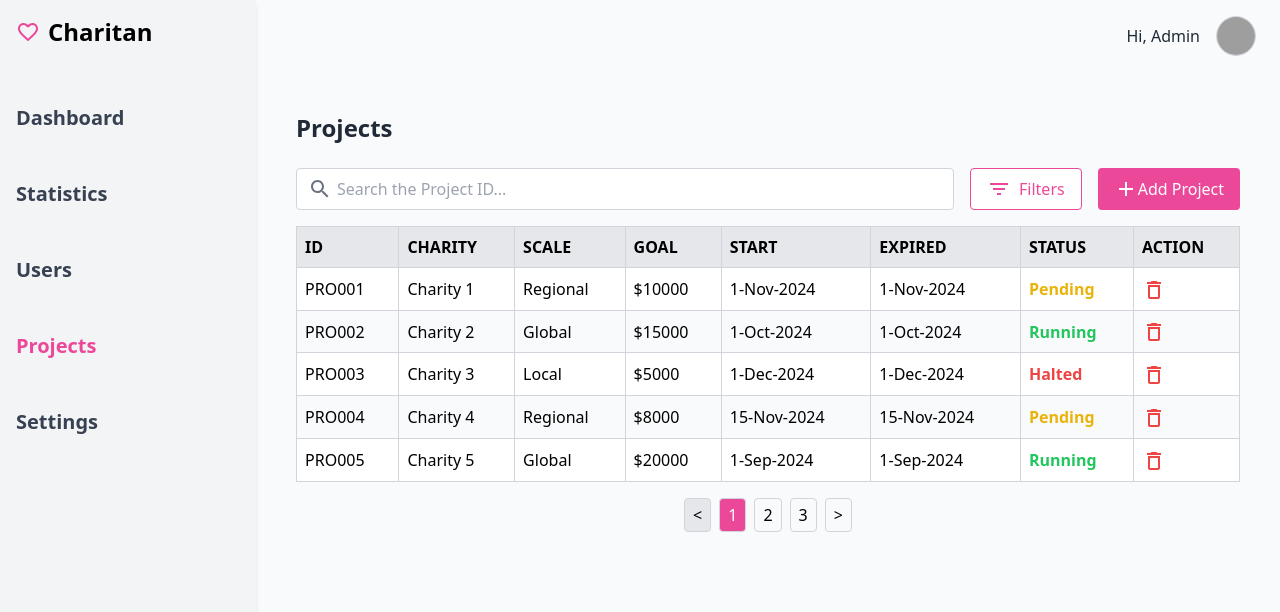
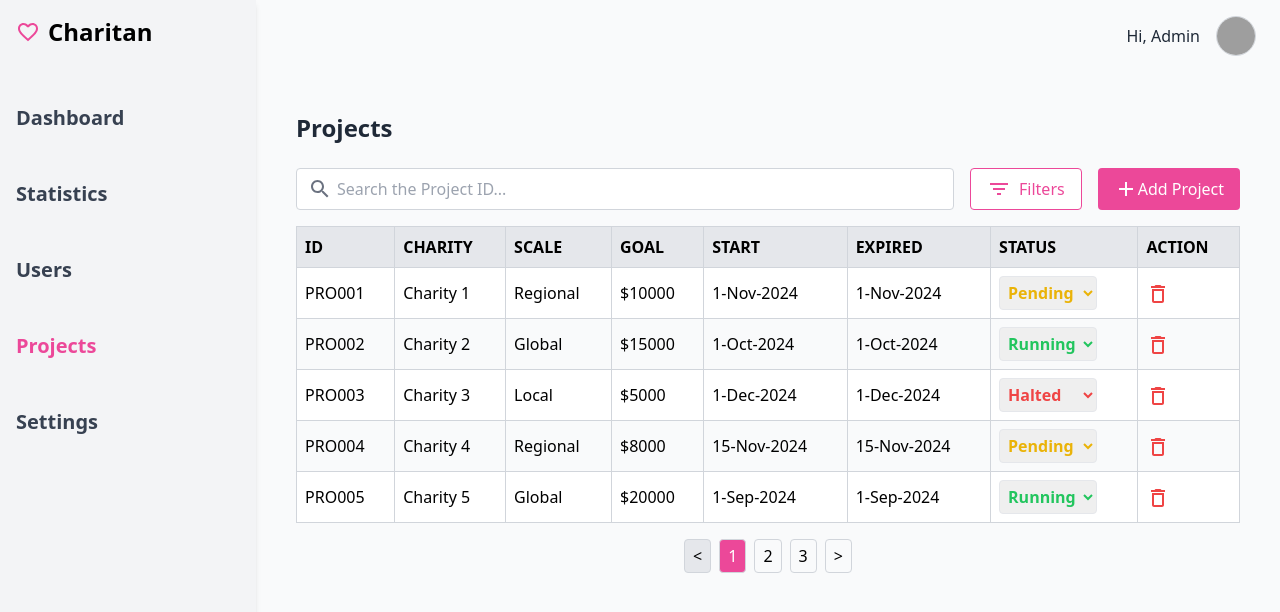
Before and after one commit to SoftwareArchitecture-SquadTiger/Team-B, a React (Vite) app in the folder Frontend/: page /projects in a window 1280 px wide. Shown: the top 612 px of the page. Built offline with nearby package versions, Linux system fonts and the light colour scheme; grey boxes are pictures that could not be loaded.

Commit message:
added admin can change project status

```diff
--- a/Frontend/src/modules/Projects/components/ProjectTable.jsx
+++ b/Frontend/src/modules/Projects/components/ProjectTable.jsx
@@ -1,7 +1,7 @@
 import React from "react";
 import DeleteOutlineIcon from "@mui/icons-material/DeleteOutline";
 
-const ProjectTable = ({ projects, onDelete }) => {
+const ProjectTable = ({ projects, onDelete, onStatusChange }) => {
   const getStatusClass = (status) => {
     switch (status) {
       case "Pending":
@@ -38,10 +38,23 @@ const ProjectTable = ({ projects, onDelete }) => {
             <td className="border border-gray-300 p-2">{project.start}</td>
             <td className="border border-gray-300 p-2">{project.expired}</td>
             <td className={`border border-gray-300 p-2 font-semibold ${getStatusClass(project.status)}`}>
-              {project.status}
+              {/* Status Dropdown */}
+              <select
+                value={project.status}
+                onChange={(e) => onStatusChange(project.id, e.target.value)}
+                className="border rounded p-1"
+              >
+                <option value="Pending">Pending</option>
+                <option value="Running">Running</option>
+                <option value="Halted">Halted</option>
+              </select>
             </td>
             <td className="border border-gray-300 p-2">
-              <button onClick={() => onDelete(project.id)} className="text-red-500">
+              {/* Trash Icon for Delete */}
+              <button
+                onClick={() => onDelete(project.id)}
+                className="text-red-500 hover:text-red-700"
+              >
                 <DeleteOutlineIcon />
               </button>
             </td>
--- a/Frontend/src/modules/Projects/pages/ProjectsPage.jsx
+++ b/Frontend/src/modules/Projects/pages/ProjectsPage.jsx
@@ -32,17 +32,30 @@ const ProjectManagementPage = () => {
   const projectsPerPage = 5;
   const navigate = useNavigate();
 
-  const filteredProjects = projects.filter((project) =>
-    project.id.toLowerCase().includes(searchQuery.toLowerCase()) &&
-    (!selectedStatus || project.status === selectedStatus)
+  // Filter projects based on search query and selected status
+  const filteredProjects = projects.filter(
+    (project) =>
+      project.id.toLowerCase().includes(searchQuery.toLowerCase()) &&
+      (!selectedStatus || project.status === selectedStatus)
   );
 
+  // Handle delete project
   const handleDelete = (id) => {
     if (window.confirm(`Are you sure you want to delete the project with ID: ${id}?`)) {
       setProjects((prev) => prev.filter((project) => project.id !== id));
     }
   };
 
+  // Handle changing project status
+  const handleStatusChange = (id, newStatus) => {
+    setProjects((prevProjects) =>
+      prevProjects.map((project) =>
+        project.id === id ? { ...project, status: newStatus } : project
+      )
+    );
+  };
+
+  // Paginate the projects
   const paginatedProjects = filteredProjects.slice(
     (currentPage - 1) * projectsPerPage,
     currentPage * projectsPerPage
@@ -50,10 +63,12 @@ const ProjectManagementPage = () => {
 
   return (
     <div className="p-4">
+      {/* Page Header */}
       <div className="flex justify-between items-center mb-6">
         <h2 className="text-2xl font-semibold text-gray-800">Projects</h2>
       </div>
 
+      {/* Action Buttons */}
       <div className="flex gap-4 mb-4">
         <SearchBar searchQuery={searchQuery} onSearch={(e) => setSearchQuery(e.target.value)} />
         <FilterProject
@@ -64,7 +79,14 @@ const ProjectManagementPage = () => {
         <AddProject onAdd={() => navigate("/add-project")} />
       </div>
 
-      <ProjectTable projects={paginatedProjects} onDelete={handleDelete} />
+      {/* Project Table */}
+      <ProjectTable
+        projects={paginatedProjects}
+        onDelete={handleDelete}
+        onStatusChange={handleStatusChange} // Pass status change handler
+      />
+
+      {/* Pagination */}
       <Pagination
         totalPages={Math.ceil(filteredProjects.length / projectsPerPage)}
         currentPage={currentPage}
@@ -75,3 +97,21 @@ const ProjectManagementPage = () => {
 };
 
 export default ProjectManagementPage;
+
+
+
+/* { id: "PRO001", charity: "Charity 1", scale: "Regional", goal: "$10000", start: "1-Nov-2024", expired: "1-Nov-2024", status: "Pending" },
+    { id: "PRO002", charity: "Charity 2", scale: "Global", goal: "$15000", start: "1-Oct-2024", expired: "1-Oct-2024", status: "Running" },
+    { id: "PRO003", charity: "Charity 3", scale: "Local", goal: "$5000", start: "1-Dec-2024", expired: "1-Dec-2024", status: "Halted" },
+    { id: "PRO004", charity: "Charity 4", scale: "Regional", goal: "$8000", start: "15-Nov-2024", expired: "15-Nov-2024", status: "Pending" },
+    { id: "PRO005", charity: "Charity 5", scale: "Global", goal: "$20000", start: "1-Sep-2024", expired: "1-Sep-2024", status: "Running" },
+    { id: "PRO006", charity: "Charity 6", scale: "Local", goal: "$4000", start: "1-Aug-2024", expired: "1-Aug-2024", status: "Pending" },
+    { id: "PRO007", charity: "Charity 7", scale: "Regional", goal: "$7000", start: "10-Nov-2024", expired: "10-Nov-2024", status: "Halted" },
+    { id: "PRO008", charity: "Charity 8", scale: "Global", goal: "$12000", start: "1-Jul-2024", expired: "1-Jul-2024", status: "Running" },
+    { id: "PRO009", charity: "Charity 9", scale: "Local", goal: "$3000", start: "1-Jun-2024", expired: "1-Jun-2024", status: "Pending" },
+    { id: "PRO010", charity: "Charity 10", scale: "Regional", goal: "$6000", start: "20-Nov-2024", expired: "20-Nov-2024", status: "Running" },
+    { id: "PRO006", charity: "Charity 6", scale: "Local", goal: "$4000", start: "1-Aug-2024", expired: "1-Aug-2024", status: "Pending" },
+    { id: "PRO007", charity: "Charity 7", scale: "Regional", goal: "$7000", start: "10-Nov-2024", expired: "10-Nov-2024", status: "Halted" },
+    { id: "PRO008", charity: "Charity 8", scale: "Global", goal: "$12000", start: "1-Jul-2024", expired: "1-Jul-2024", status: "Running" },
+    { id: "PRO009", charity: "Charity 9", scale: "Local", goal: "$3000", start: "1-Jun-2024", expired: "1-Jun-2024", status: "Pending" },
+    { id: "PRO010", charity: "Charity 10", scale: "Regional", goal: "$6000", start: "20-Nov-2024", expired: "20-Nov-2024", status: "Running" },*/
```
